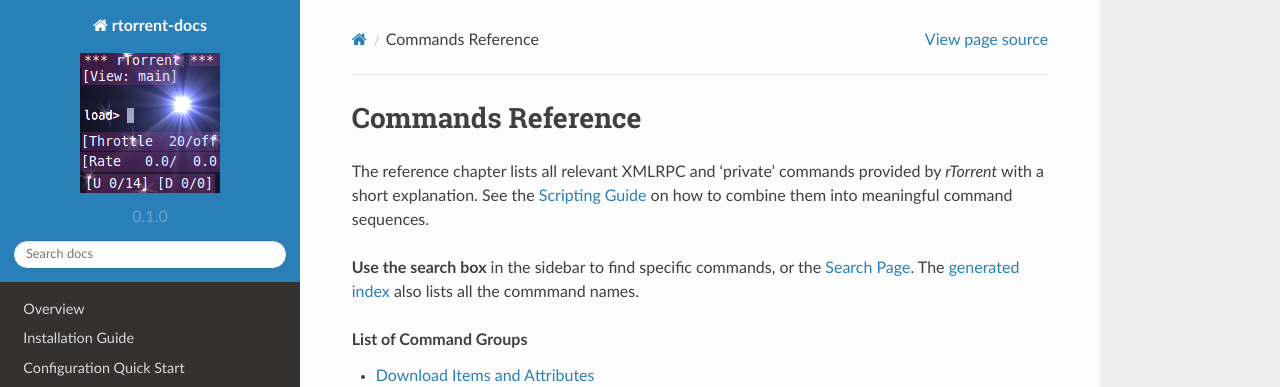
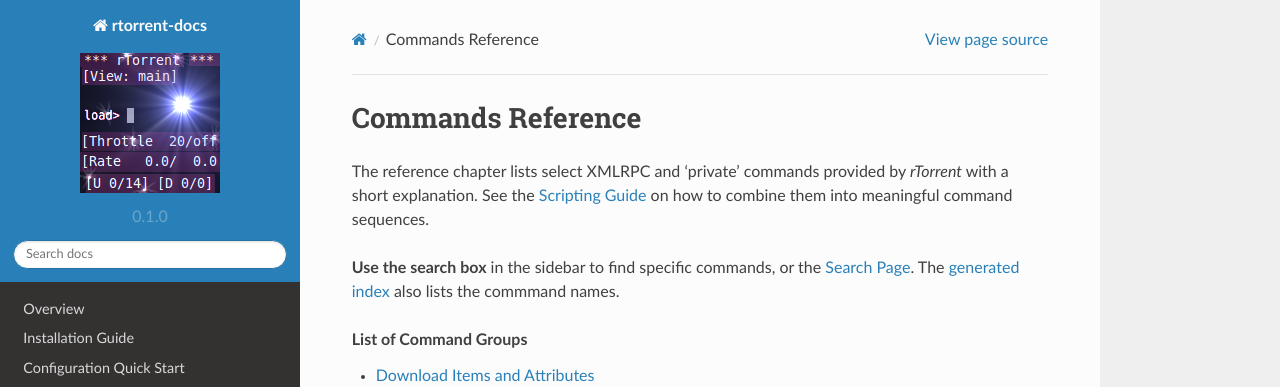
Before and after one commit to rtorrent-community/rtorrent-docs, a Sphinx documentation site: the page built from docs/cmd-ref.rst, in a window 1280 px wide and 900 px high. Shown: the top 387 px of the window. Built offline with Sphinx 7.4.7 and the Read the Docs theme 2.0.0, drawn with Linux system fonts in a browser that asks for light colours.

Commit message:
Update cmd-ref.rst
this doc is not exhaustive, so do not claim it is.

```diff
--- a/docs/cmd-ref.rst
+++ b/docs/cmd-ref.rst
@@ -1,13 +1,13 @@
 Commands Reference
 ==================
 
-The reference chapter lists all relevant XMLRPC and ‘private’ commands
+The reference chapter lists select XMLRPC and ‘private’ commands
 provided by *rTorrent* with a short explanation.
 See the :doc:`scripting` on how to combine them into meaningful command sequences.
 
 **Use the search box** in the sidebar to find specific commands,
 or the :ref:`search`.
-The :ref:`generated index <genindex>` also lists all the commmand names.
+The :ref:`generated index <genindex>` also lists the commmand names.
 
 
 .. contents:: List of Command Groups
```
